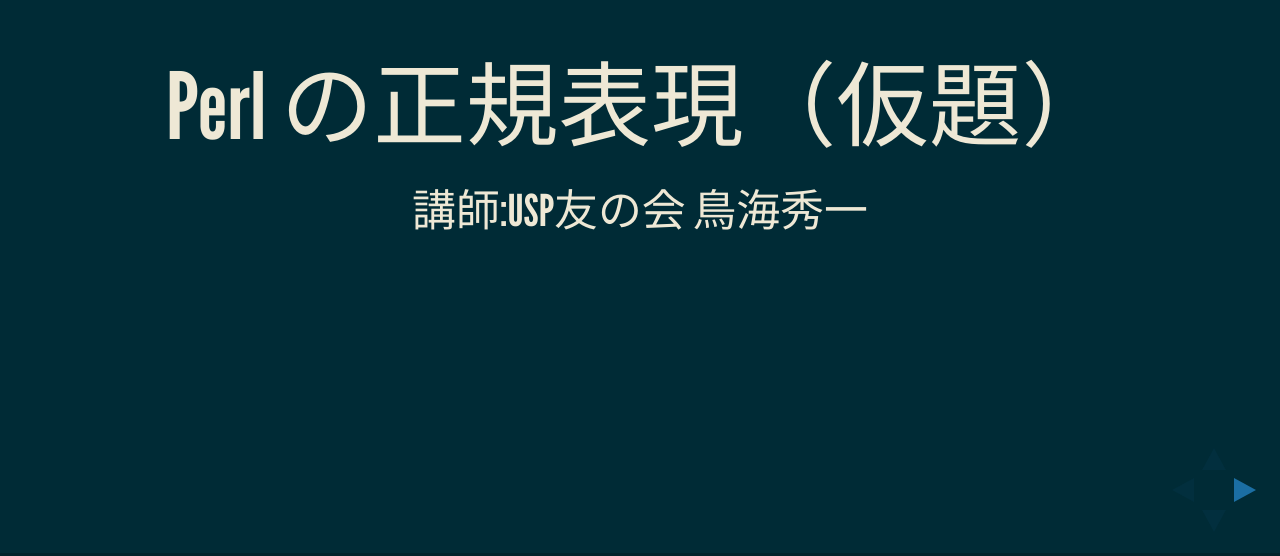
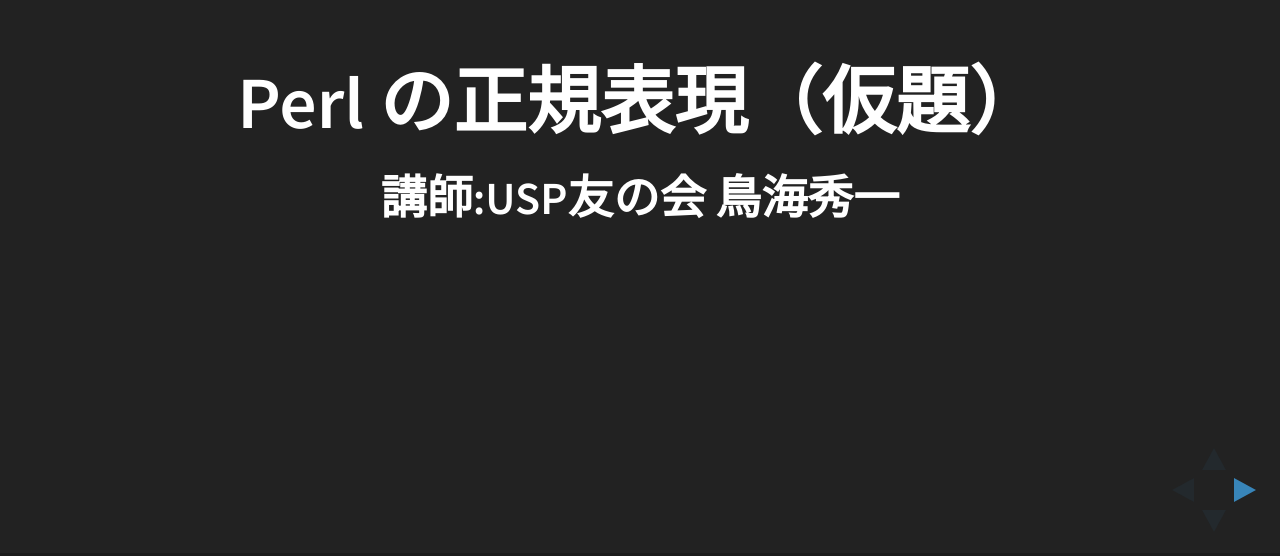
Before and after one commit to umidori/shellgei-29th-am, a plain HTML site: page index.html in a window 1280 px wide. Shown: the part 244-800 px from the top of the page. Drawn offline with Linux system fonts and the light colour scheme.

Commit message:
themeをmoonからblackに変更

```diff
--- a/index.html
+++ b/index.html
@@ -7,7 +7,7 @@
 		<title>reveal.js</title>
 
 		<link rel="stylesheet" href="css/reveal.css">
-		<link rel="stylesheet" href="css/theme/moon.css">
+		<link rel="stylesheet" href="css/theme/black.css">
 
 		<!-- Theme used for syntax highlighting of code -->
 		<link rel="stylesheet" href="lib/css/zenburn.css">
```
